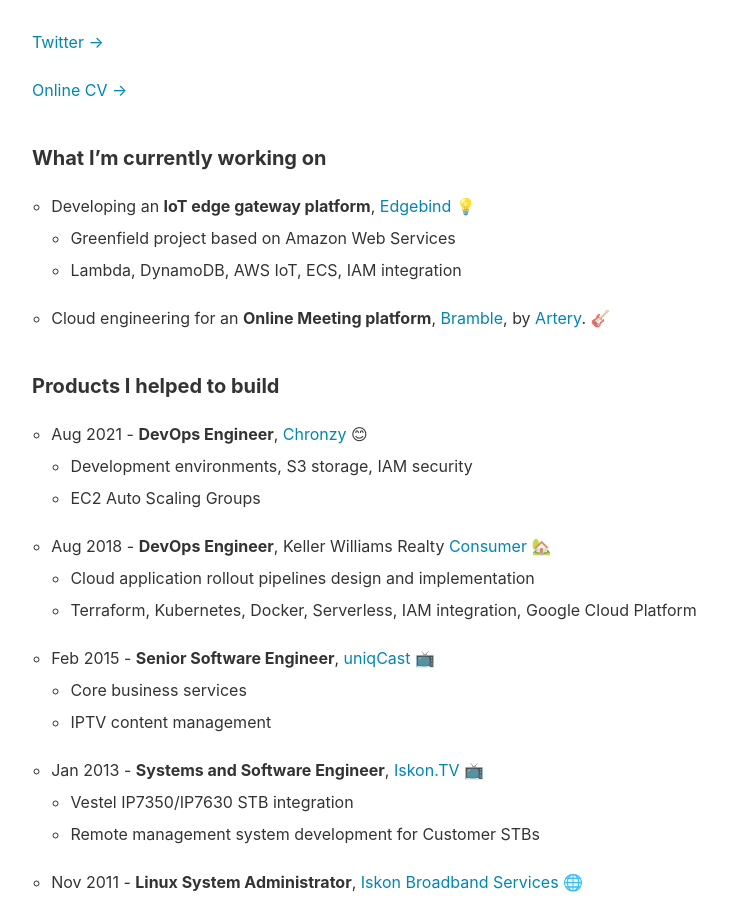
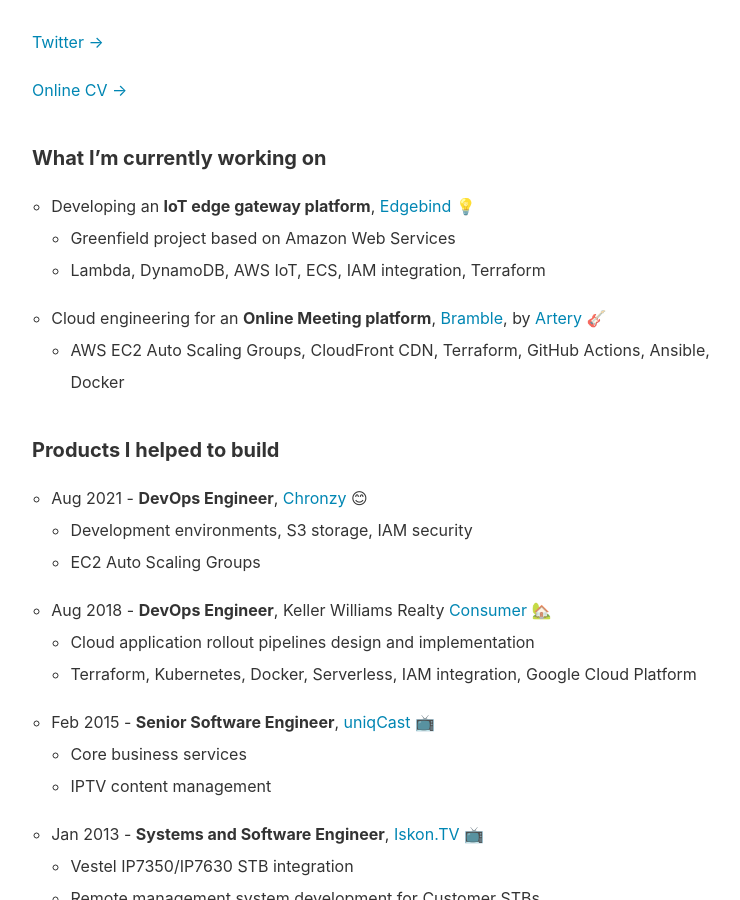
Before and after one commit to mkozjak/mkozjak.github.io, a Jekyll site: the page built from about.md, in a window 1280 px wide and 900 px high, scrolled down 518 px. Shown: the whole window, without its empty margins (240-980 px from the left). Built offline with Jekyll 4.4.1, drawn with Linux system fonts in a browser that asks for light colours.

Commit message:
update about

```diff
--- a/about.md
+++ b/about.md
@@ -9,8 +9,9 @@
 #### What I'm currently working on
 - Developing an **IoT edge gateway platform**, <a class="link" href="https://www.edgebind.io">Edgebind</a> 💡
   - Greenfield project based on Amazon Web Services
-  - Lambda, DynamoDB, AWS IoT, ECS, IAM integration
-- Cloud engineering for an **Online Meeting platform**, <a class="link" href="https://www.bramble.live">Bramble</a>, by <a class="link" href="https://artery.is">Artery</a>. 🎸
+  - Lambda, DynamoDB, AWS IoT, ECS, IAM integration, Terraform
+- Cloud engineering for an **Online Meeting platform**, <a class="link" href="https://www.bramble.live">Bramble</a>, by <a class="link" href="https://artery.is">Artery</a> 🎸
+  - AWS EC2 Auto Scaling Groups, CloudFront CDN, Terraform, GitHub Actions, Ansible, Docker
 
 #### Products I helped to build
 - Aug 2021 - **DevOps Engineer**, <a class="link" href="https://www.chronzy.com">Chronzy</a> 😊
```
